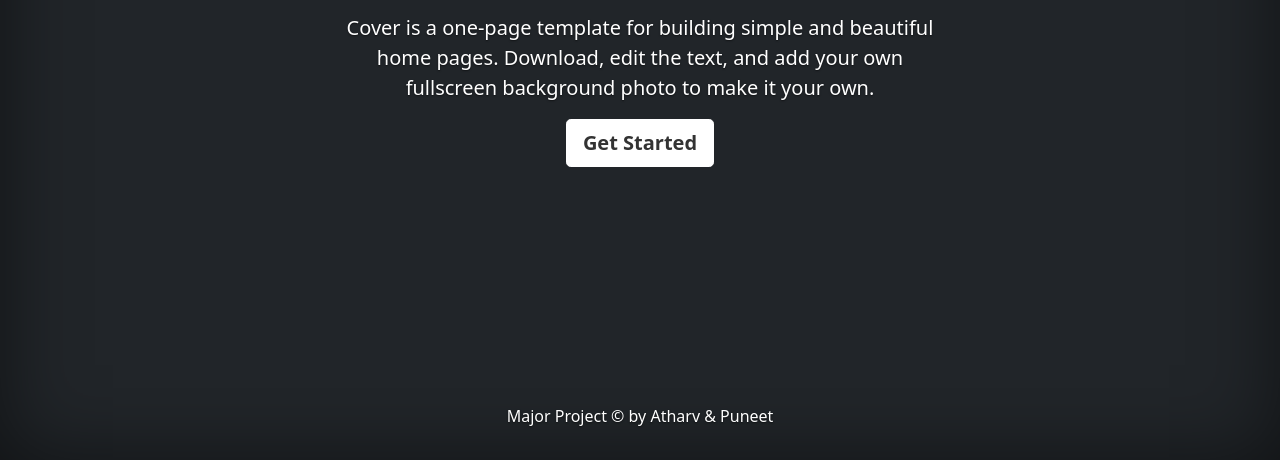
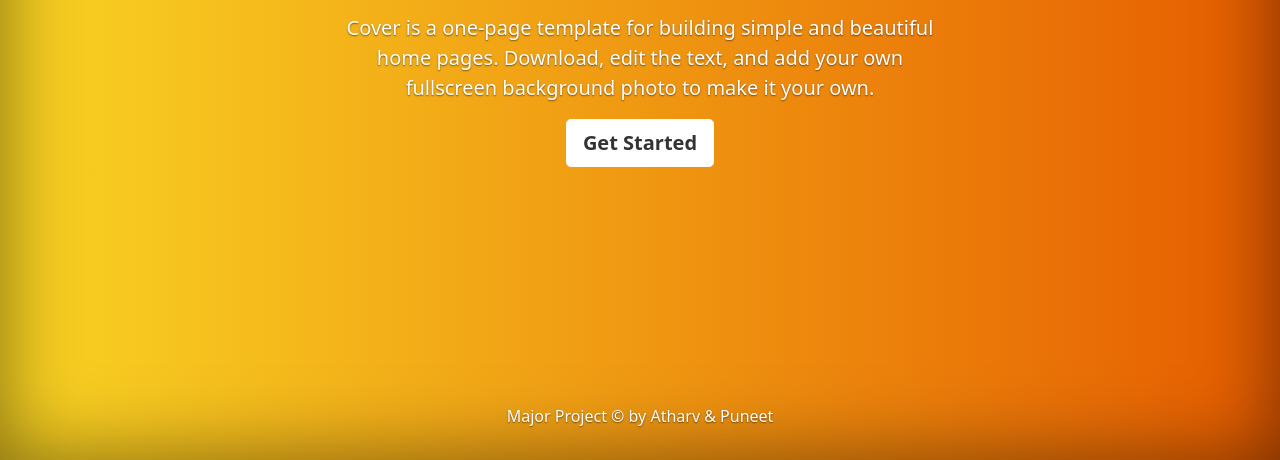
Before and after one commit to kap-pro/FinByte, a plain HTML site: page FinByte/docs/index.html in a window 1280 px wide. Shown: the part 340-800 px from the top of the page. Drawn offline with Linux system fonts and the light colour scheme.

Commit message:
Folder checked - Deployement started

```diff
--- a/FinByte/cover/cover.css
+++ b/FinByte/docs/cover.css
@@ -20,6 +20,10 @@ body {
   box-shadow: inset 0 0 5rem rgba(0, 0, 0, .5);
   /*background-image: url(../assets/images/login_1.jpg);
   background-size: cover; */
+  background: #e65c00;  /* fallback for old browsers */
+background: -webkit-linear-gradient(to right, #F9D423, #e65c00);  /* Chrome 10-25, Safari 5.1-6 */
+background: linear-gradient(to right, #F9D423, #e65c00); /* W3C, IE 10+/ Edge, Firefox 16+, Chrome 26+, Opera 12+, Safari 7+ */
+
 }
 
 .cover-container {
```
Also changed, not shown: FinByte/docs/index.html (renamed from FinByte/cover/index.html).
